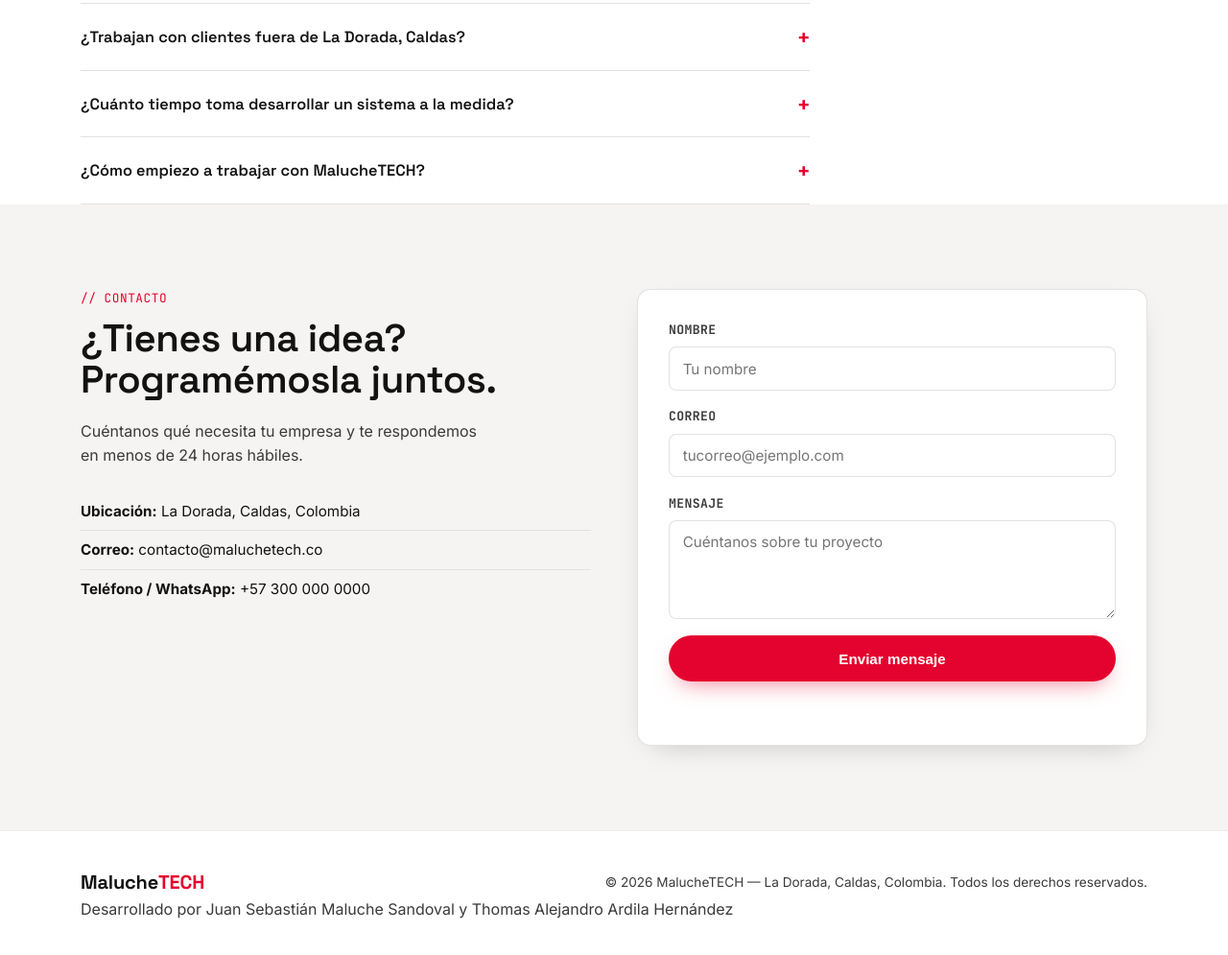
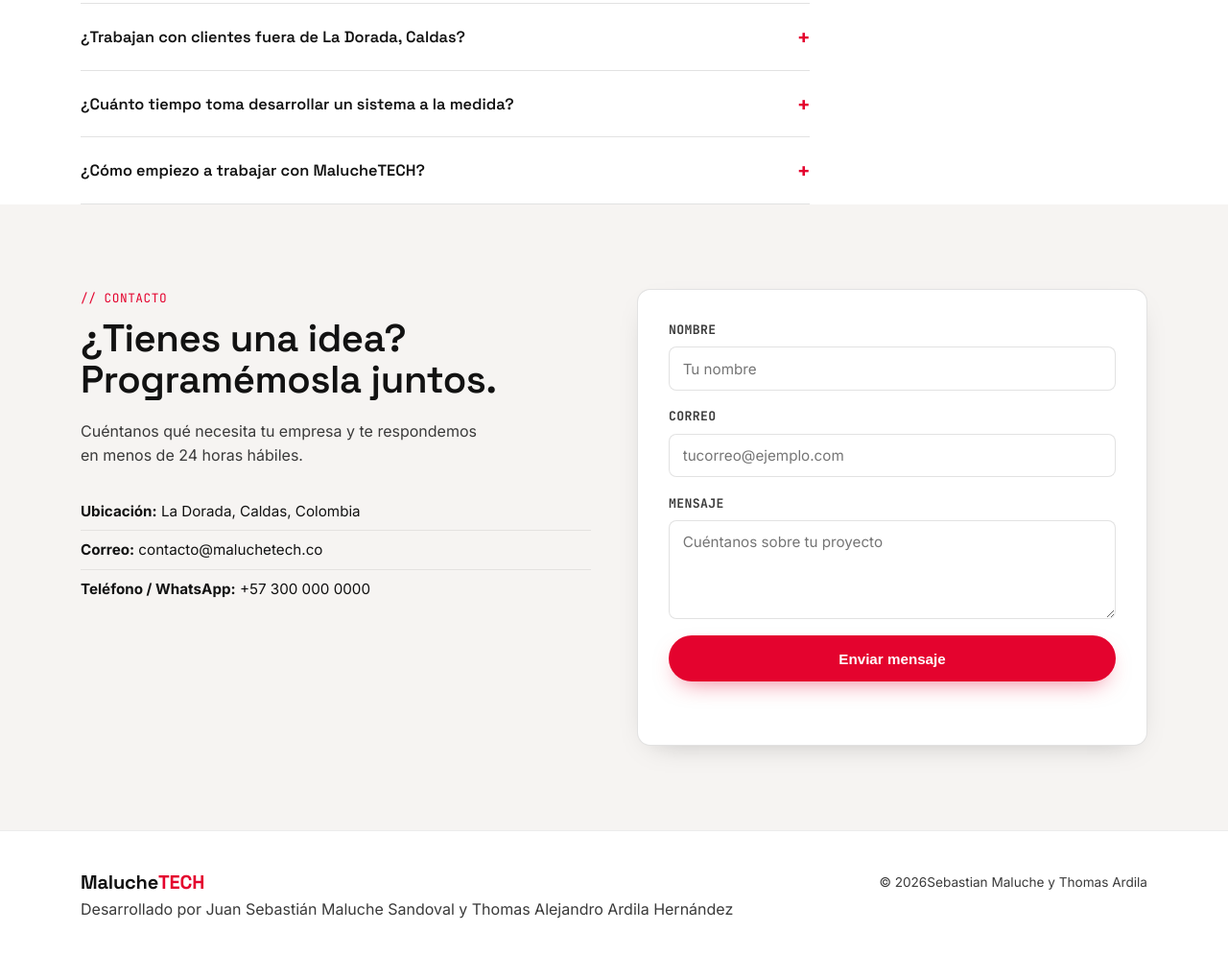
Before and after one commit to maluchesebastian-commits/MalucheTECH, a plain HTML site: page index.html in a window 1280 px wide. Shown: the part 2243-3238 px from the top of the page at 96% size. Drawn offline with Linux system fonts and the light colour scheme.

Commit message:
Update index.html

```diff
--- a/index.html
+++ b/index.html
@@ -249,7 +249,7 @@
 <footer class="site-footer">
   <div class="wrap footer-inner">
     <a href="#top" class="logo">Maluche<span class="accent">TECH</span></a>
-    <p>&copy; <span id="year"></span> MalucheTECH — La Dorada, Caldas, Colombia. Todos los derechos reservados.</p>
+    <p>&copy; <span id="year"></span>Sebastian Maluche y Thomas Ardila</p>
   </div>
   <div class="wrap">
     <p class="footer-credits">Desarrollado por Juan Sebastián Maluche Sandoval y Thomas Alejandro Ardila Hernández</p>
```
